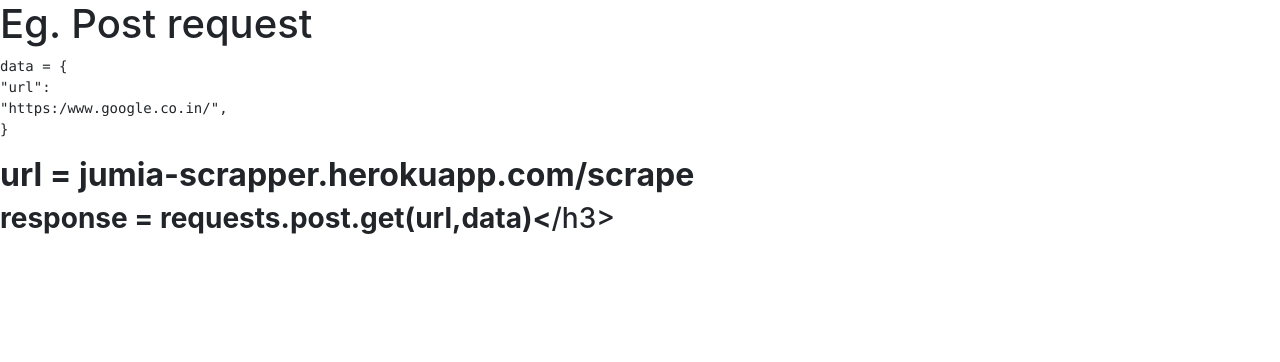
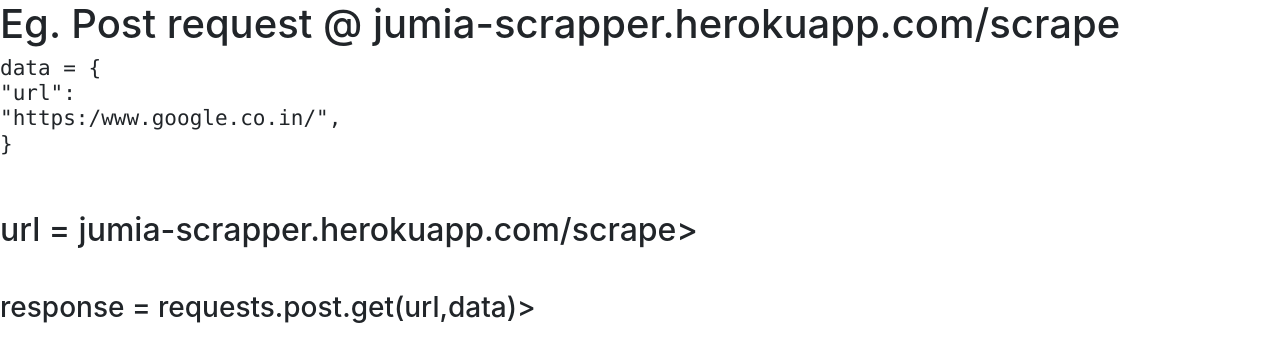
Before and after one commit to derhnyel/jumiascrapper, a Django app: page / in a window 1280 px wide. Shown: the top 362 px of the page. Run offline with Django 3.2, Linux system fonts and the light colour scheme; some libraries are stand-ins or nearby versions.

Commit message:
Update index.html

```diff
--- a/product/templates/product/index.html
+++ b/product/templates/product/index.html
@@ -8,16 +8,16 @@
     <title> </title>
     <link rel="stylesheet" href="https://cdnjs.cloudflare.com/ajax/libs/twitter-bootstrap/4.3.1/css/bootstrap.min.css" />
 </head>
-<h1>Eg. Post request</h1>
-<pre><code class="json language-json">data = {
+<h1>Eg. Post request @ jumia-scrapper.herokuapp.com/scrape</h1>
+<h4><pre><code class="json language-json">data = {
 "url":
 "https:/www.google.co.in/",
 }
-</code></pre>
-<h2><b>url = jumia-scrapper.herokuapp.com/scrape</b></h2>
-<h3><b>response = requests.post.get(url,data)<</b>/h3>
+</code></pre></h4>
+<h2><br>url = jumia-scrapper.herokuapp.com/scrape</<br>></h2>
+<h3><br>response = requests.post.get(url,data)</<br>></h3>
 
-    </div>
-    </body>
+</div>
+</body>
 
 </html>
```
